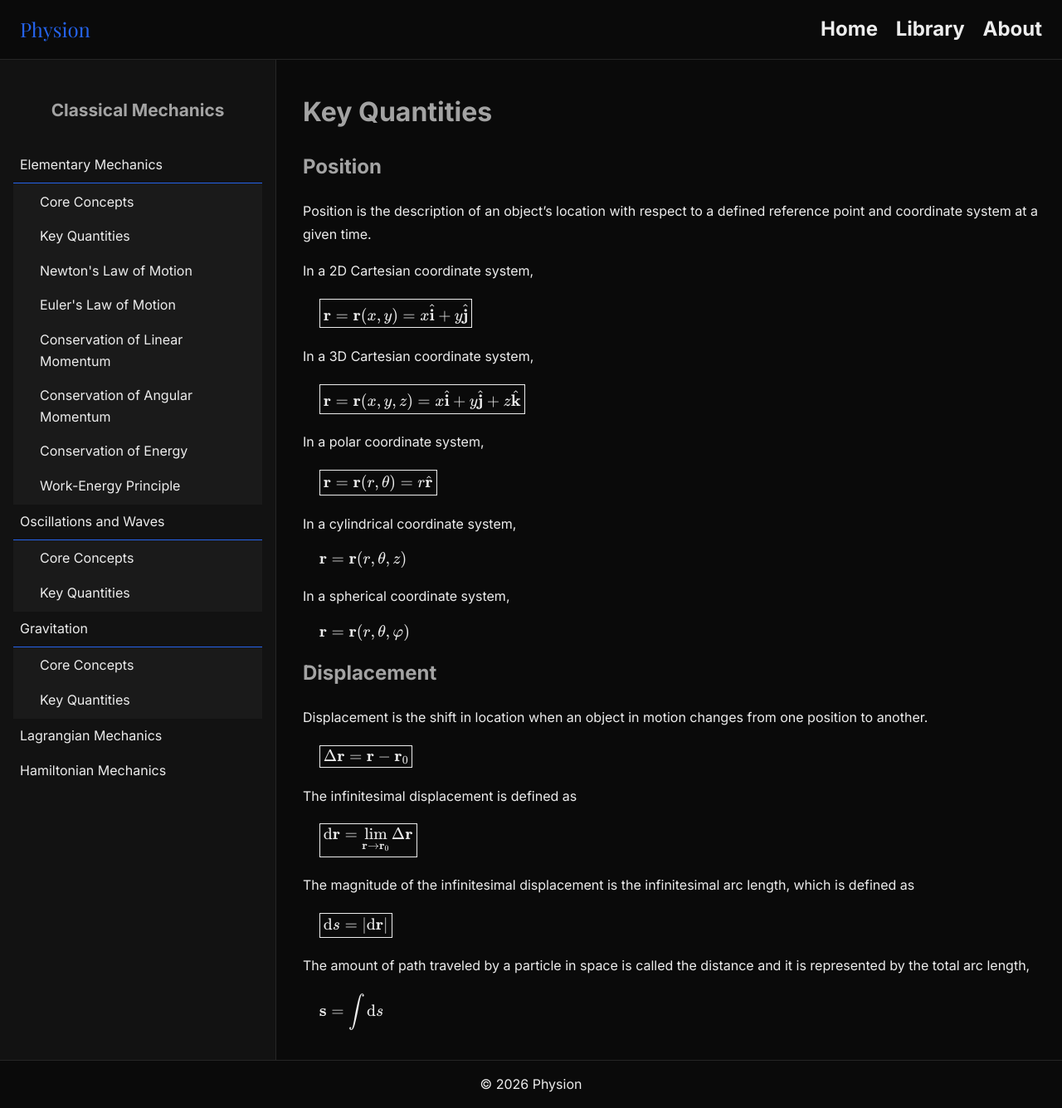
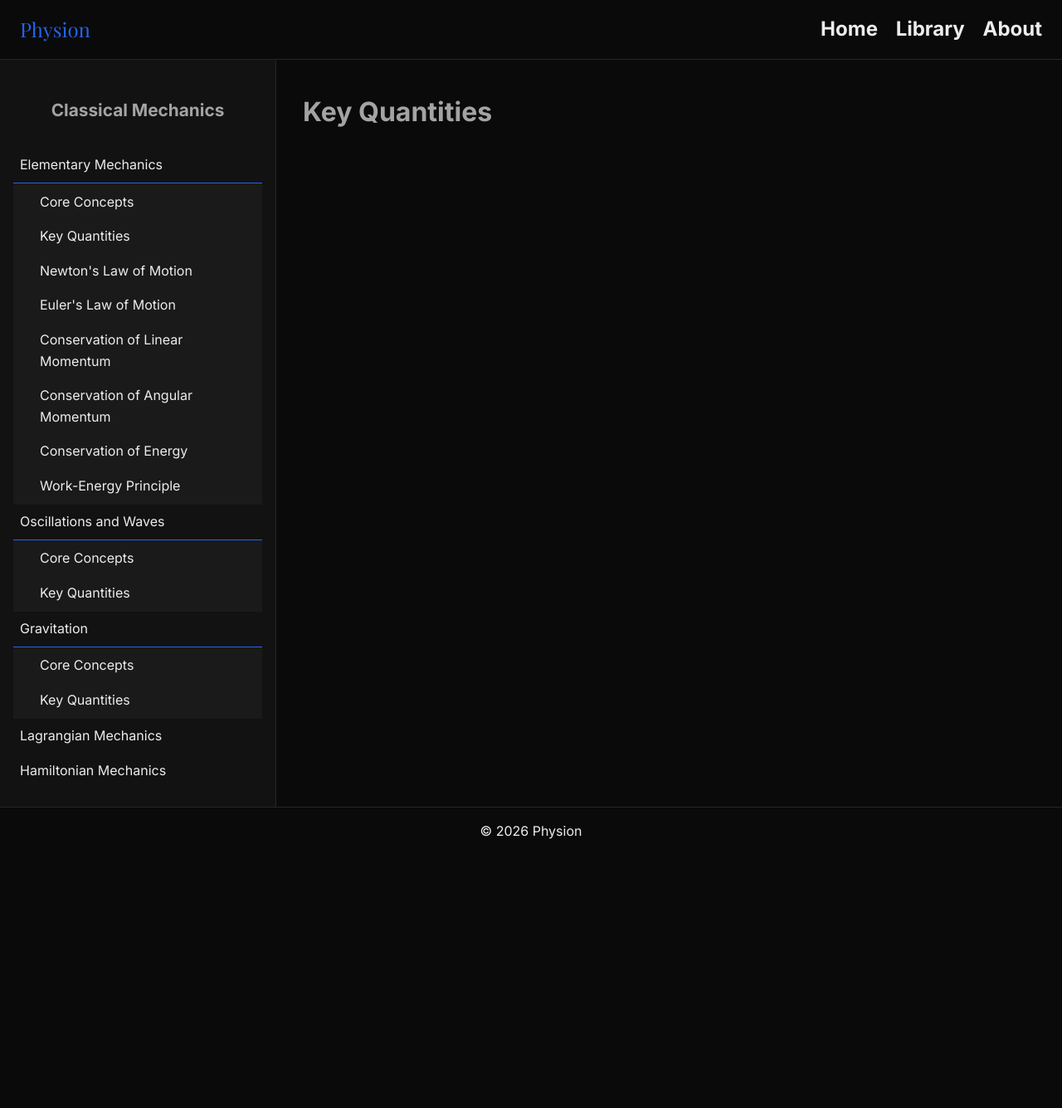
Before and after one commit to thfahim-xyz/physion, a Jekyll site: the page built from books/cm/cm1/cm1-2.md, in a window 1280 px wide. Shown: the whole page at 83% size. Built offline with Jekyll 4.4.1, drawn with Linux system fonts in a browser that asks for light colours; after the commit the page ends 1030 px from its top, so only the background shows below that.

Commit message:
Update cm1-2.md

```diff
--- a/books/cm/cm1/cm1-2.md
+++ b/books/cm/cm1/cm1-2.md
@@ -5,61 +5,3 @@ book: cm
 ---
 
 # Key Quantities
-
-## Position
-Position is the description of an object's location with respect to a defined reference point and coordinate system at a given time.
-
-In a 2D Cartesian coordinate system,
-
-$$
-  \boxed{\mathbf r = \mathbf r (x,y) = x \hat{\mathbf i} + y \hat{\mathbf j}}
-$$
-
-In a 3D Cartesian coordinate system,
-
-$$
-  \boxed{\mathbf r = \mathbf r (x,y,z) = x \hat{\mathbf i} + y \hat{\mathbf j} + z \hat{\mathbf k}}
-$$
-
-In a polar coordinate system,
-
-$$
-  \boxed{\mathbf r = \mathbf r (r, \theta) = r \hat{\mathbf r}}
-$$
-
-In a cylindrical coordinate system,
-
-$$
-  \mathbf r = \mathbf r (r, \theta, z)
-$$
-
-In a spherical coordinate system,
-
-$$
-  \mathbf r = \mathbf r (r, \theta, \varphi)
-$$
-
-## Displacement
-Displacement is the shift in location when an object in motion changes from one position to another.
-
-$$
-  \boxed{\Delta \mathbf r = \mathbf r - \mathbf r_0}
-$$
-
-The infinitesimal displacement is defined as
-
-$$
-  \boxed{\mathrm d \mathbf r = \lim_{\mathbf r \to \mathbf r_0} \Delta \mathbf r}
-$$
-
-The magnitude of the infinitesimal displacement is the infinitesimal arc length, which is defined as
-
-$$
-  \boxed{\mathrm d s = |\mathrm d \mathbf r|}
-$$
-
-The amount of path traveled by a particle in space is called the distance and it is represented by the total arc length,
-
-$$
-  \mathbf s = \int \mathrm d s
-$$
```
